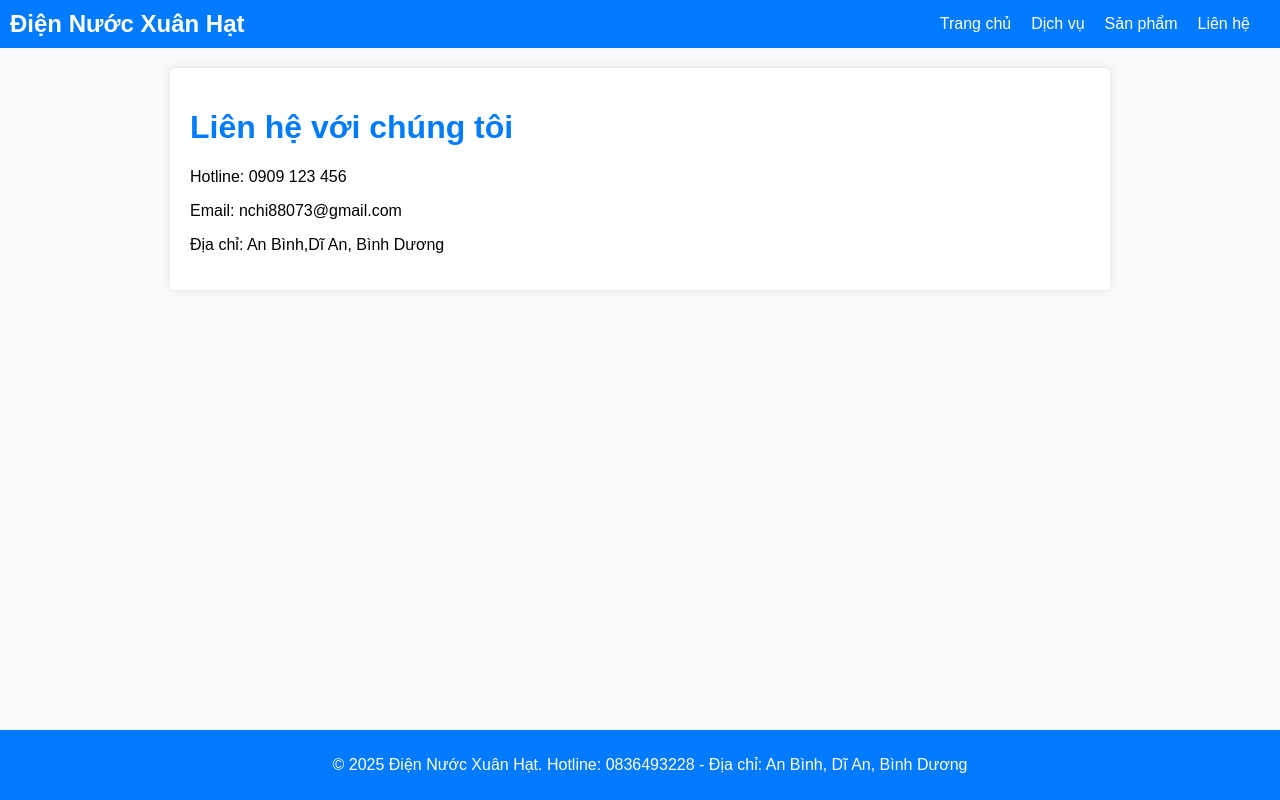
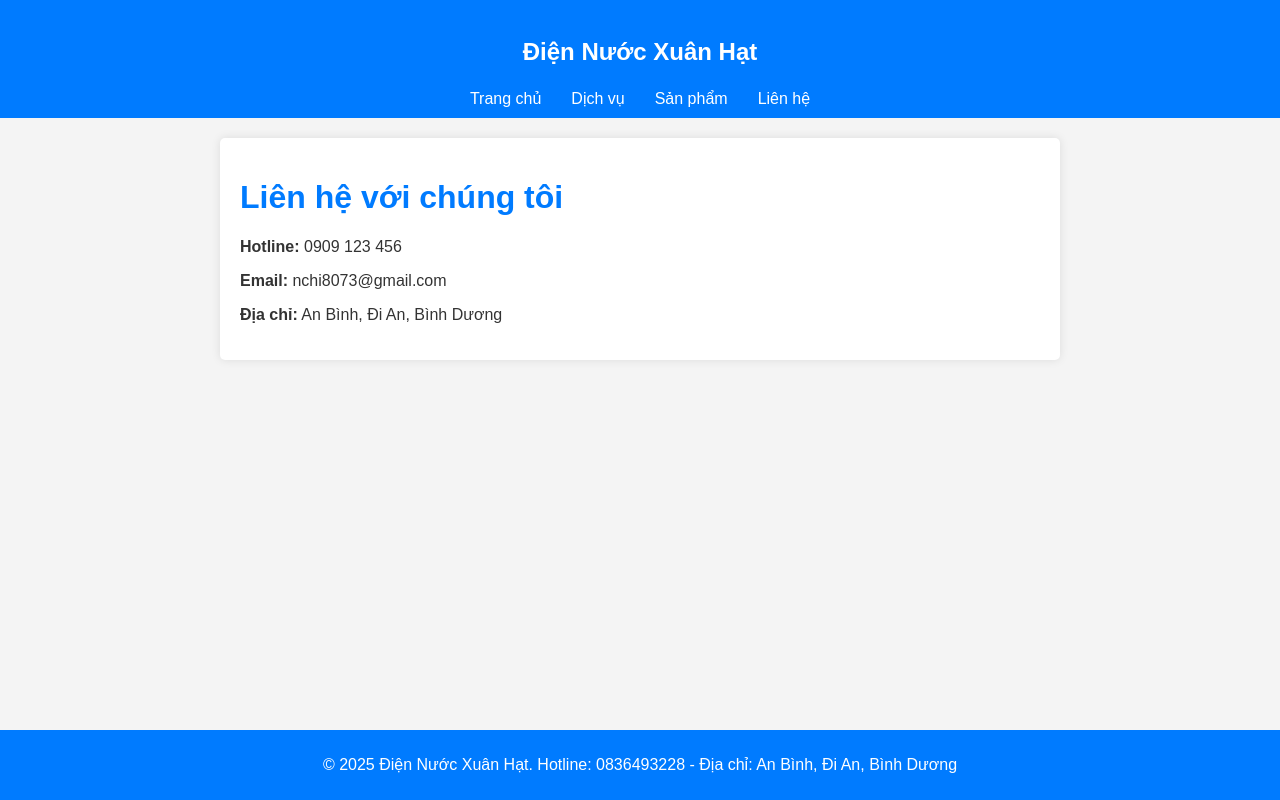
Before and after one commit to nguyenducchi123/diennuocxuanhat, a Django app: page /contact/ in a window 1280 px wide. Run offline with Django 5.2, Linux system fonts and the light colour scheme.

Commit message:
Improve design with CSS and update index.html

```diff
--- a/home/static/css/style.css
+++ b/home/static/css/style.css
@@ -1,64 +1,56 @@
 body {
-    font-family: Arial, sans-serif !important;
-    background-color: #f8f9fa !important;
+    font-family: Arial, sans-serif;
     margin: 0;
     padding: 0;
+    background-color: #f4f4f4;
+    color: #333;
 }
-
-h1 {
-    color: #007bff !important;
+header {
+    background-color: #007BFF;
+    color: white;
+    padding: 10px 0;
+    text-align: center;
 }
-
-.navbar {
-    background-color: #007bff;
-    padding: 10px;
-    display: flex;
-    justify-content: space-between;
-    align-items: center;
-}
-
-.navbar-brand a {
-    font-weight: bold !important;
-    color: white !important;
+.navbar-brand h1 a {
+    color: white;
     text-decoration: none;
     font-size: 24px;
 }
-
-.nav-links {
+.navbar ul {
     list-style: none;
+    padding: 0;
     margin: 0;
-    padding: 0;
     display: flex;
+    justify-content: center;
 }
-
-.nav-links li {
-    margin-right: 20px;
+.navbar ul li {
+    margin: 0 15px;
 }
-
-.nav-links a {
+.navbar ul li a {
     color: white;
     text-decoration: none;
+    font-size: 16px;
 }
-
-.nav-links a:hover {
-    text-decoration: underline;
+.navbar ul li a:hover {
+    color: #ddd;
 }
-
 .container {
-    max-width: 900px;
+    max-width: 800px;
     margin: 20px auto;
     padding: 20px;
     background-color: white;
     border-radius: 5px;
     box-shadow: 0 0 10px rgba(0,0,0,0.1);
 }
-
-.footer {
-    background-color: #007bff;
+h1, h2 {
+    color: #007BFF;
+}
+footer {
+    text-align: center;
+    padding: 10px 0;
+    background-color: #007BFF;
     color: white;
-    text-align: center;
-    padding: 10px;
     position: fixed;
+    width: 100%;
     bottom: 0;
-    width: 100%;
 }
--- a/home/templates/home/base.html
+++ b/home/templates/home/base.html
@@ -8,27 +8,22 @@
     <link rel="stylesheet" href="{% static 'css/style.css' %}">
 </head>
 <body>
-    <!-- Navbar -->
-    <nav class="navbar">
+    <header>
         <div class="navbar-brand">
-            <a href="/">Điện Nước Xuân Hạt</a>
+            <h1><a href="/">Điện Nước Xuân Hạt</a></h1>
         </div>
-        <ul class="nav-links">
-            <li><a href="/">Trang chủ</a></li>
-            <li><a href="/services/">Dịch vụ</a></li>
-            <li><a href="/products/">Sản phẩm</a></li>
-            <li><a href="/contact/">Liên hệ</a></li>
-        </ul>
-    </nav>
-
-    <!-- Nội dung chính -->
-    <div class="container">
-        {% block content %}{% endblock %}
-    </div>
-
-    <!-- Footer -->
+        <nav class="navbar">
+            <ul>
+                <li><a href="/">Trang chủ</a></li>
+                <li><a href="/dich-vu/">Dịch vụ</a></li>
+                <li><a href="/san-pham/">Sản phẩm</a></li>
+                <li><a href="/lien-he/">Liên hệ</a></li>
+            </ul>
+        </nav>
+    </header>
+    {% block content %}{% endblock %}
     <footer class="footer">
-        <p>&copy; 2025 Điện Nước Xuân Hạt. Hotline: 0836493228 - Địa chỉ: An Bình, Dĩ An, Bình Dương</p>
+        <p>© 2025 Điện Nước Xuân Hạt. Hotline: 0836493228 - Địa chỉ: An Bình, Đi An, Bình Dương</p>
     </footer>
 </body>
 </html>
--- a/home/templates/home/contact.html
+++ b/home/templates/home/contact.html
@@ -3,8 +3,10 @@
 {% block title %}Liên Hệ - Điện Nước Xuân Hạt{% endblock %}
 
 {% block content %}
+<div class="container">
     <h1>Liên hệ với chúng tôi</h1>
-    <p>Hotline: 0909 123 456</p>
-    <p>Email: nchi88073@gmail.com</p>
-    <p>Địa chỉ: An Bình,Dĩ An, Bình Dương</p>
+    <p><strong>Hotline:</strong> 0909 123 456</p>
+    <p><strong>Email:</strong> nchi8073@gmail.com</p>
+    <p><strong>Địa chỉ:</strong> An Bình, Đi An, Bình Dương</p>
+</div>
 {% endblock %}
```
Also changed, not shown: home/templates/home/index.html (+5 -3 lines), 1 other file.
